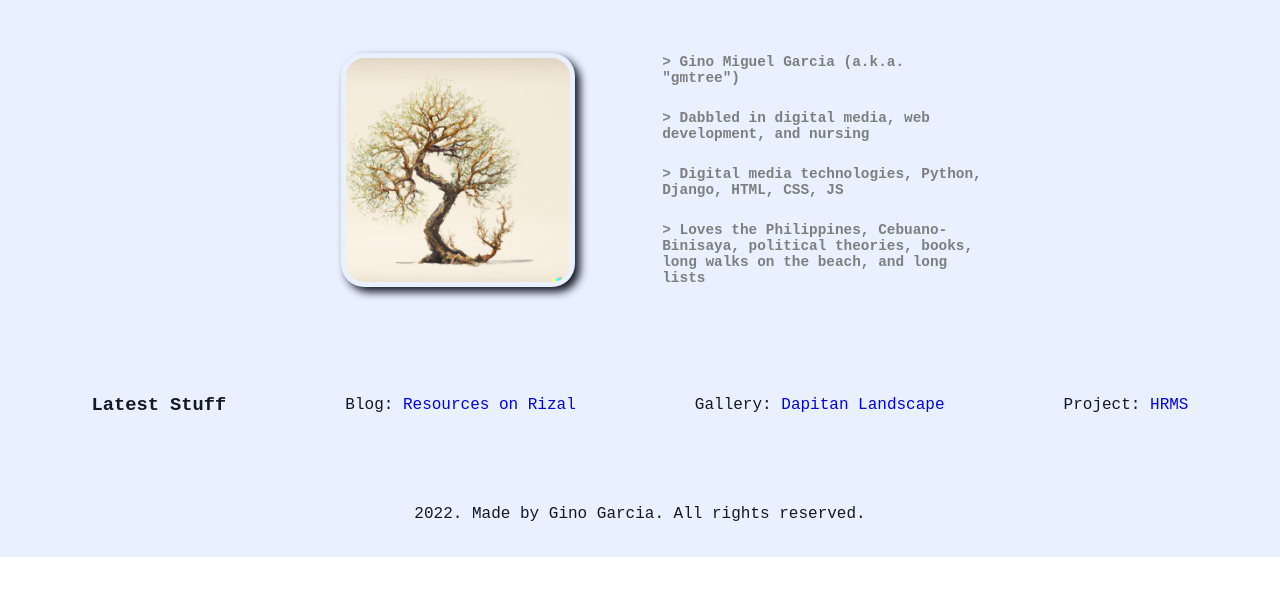
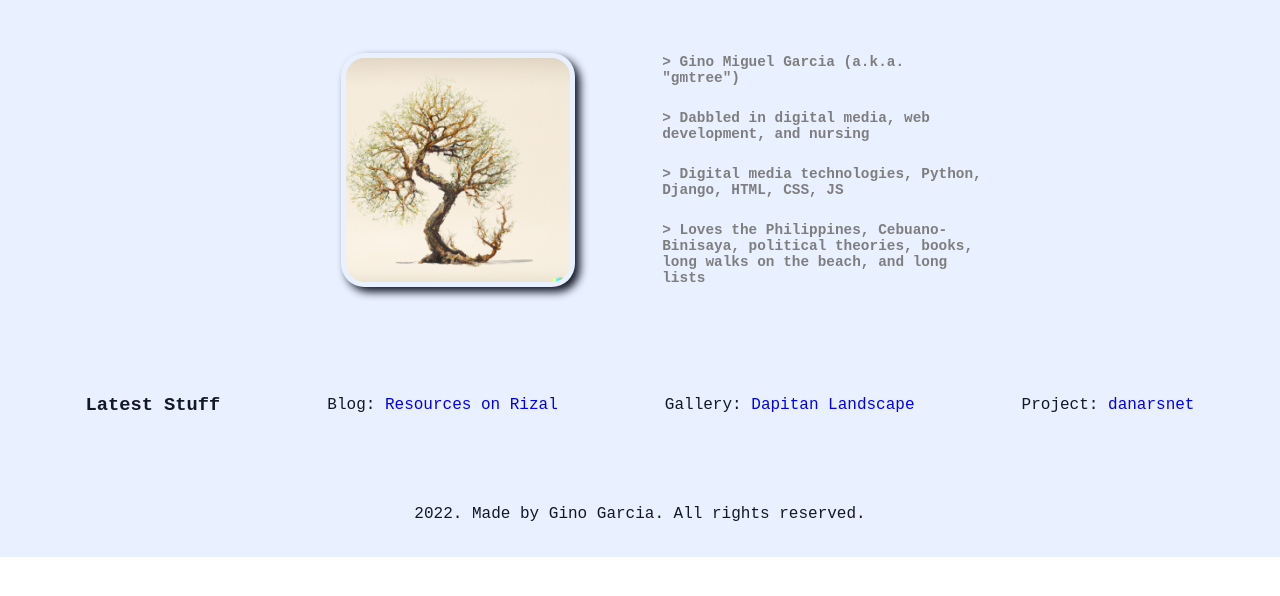
Before and after one commit to gmtree/myportfolio, a plain HTML site: page index.html in a window 1280 px wide. Shown: the part 112-708 px from the top of the page. Drawn offline with Linux system fonts and the light colour scheme.

Commit message:
Update index.html

```diff
--- a/index.html
+++ b/index.html
@@ -36,7 +36,7 @@
                 <h3 class="font-courier-new font-dark-blue">Latest Stuff</h3>
                 <p class="font-courier-new font-dark-blue">Blog: <a href="posts/resources-on-rizal-6-11-2022.html" class="no-underline hover-underline font-courier-new">Resources on Rizal</a></p>
                 <p class="font-courier-new font-dark-blue">Gallery: <a href="gallery-imgs/dalle-dapitan-landscape.jpg" class="no-underline hover-underline font-courier-new">Dapitan Landscape</a></p>
-                <p class="font-courier-new font-dark-blue">Project: <a href="projects-imgs/HRMS.png" class="no-underline hover-underline font-courier-new">HRMS</a></p>
+                <p class="font-courier-new font-dark-blue">Project: <a href="projects-imgs/danarsnetproj.jpg" class="no-underline hover-underline font-courier-new">danarsnet</a></p>
             </div>
         </section>
         <footer class="bg-pale-blue-100 flex justify-center items-center py-18">
```
